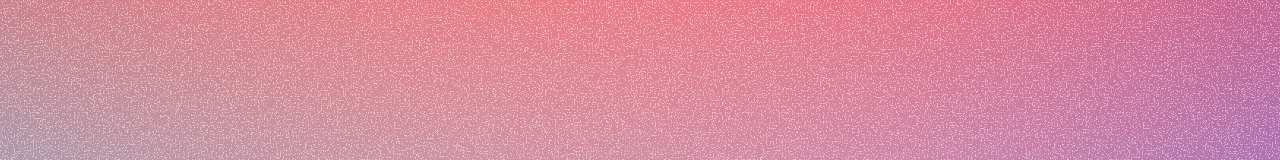
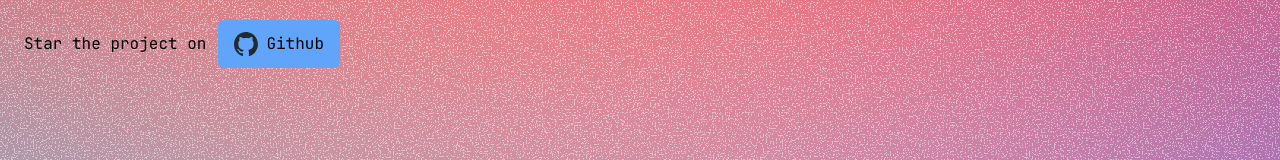
Before and after one commit to Sakoutecher/password-generator, a React (Vite) app: page / in a window 1280 px wide. Shown: the top 160 px of the page. Built offline with nearby package versions, Linux system fonts and the light colour scheme.

Commit message:
♻️ Use the githubbutton component

```diff
--- a/src/App.tsx
+++ b/src/App.tsx
@@ -1,6 +1,7 @@
 //Components
 import { PasswordGenerator } from '#/PasswordGenerator'
 import { Toaster } from '#/Toaster'
+import { GithubButton } from '#/GithubButton'
 
 const App = () => {
   return (
@@ -10,6 +11,7 @@ const App = () => {
     >
       <PasswordGenerator />
       <Toaster />
+      <GithubButton />
     </div>
   )
 }
```
